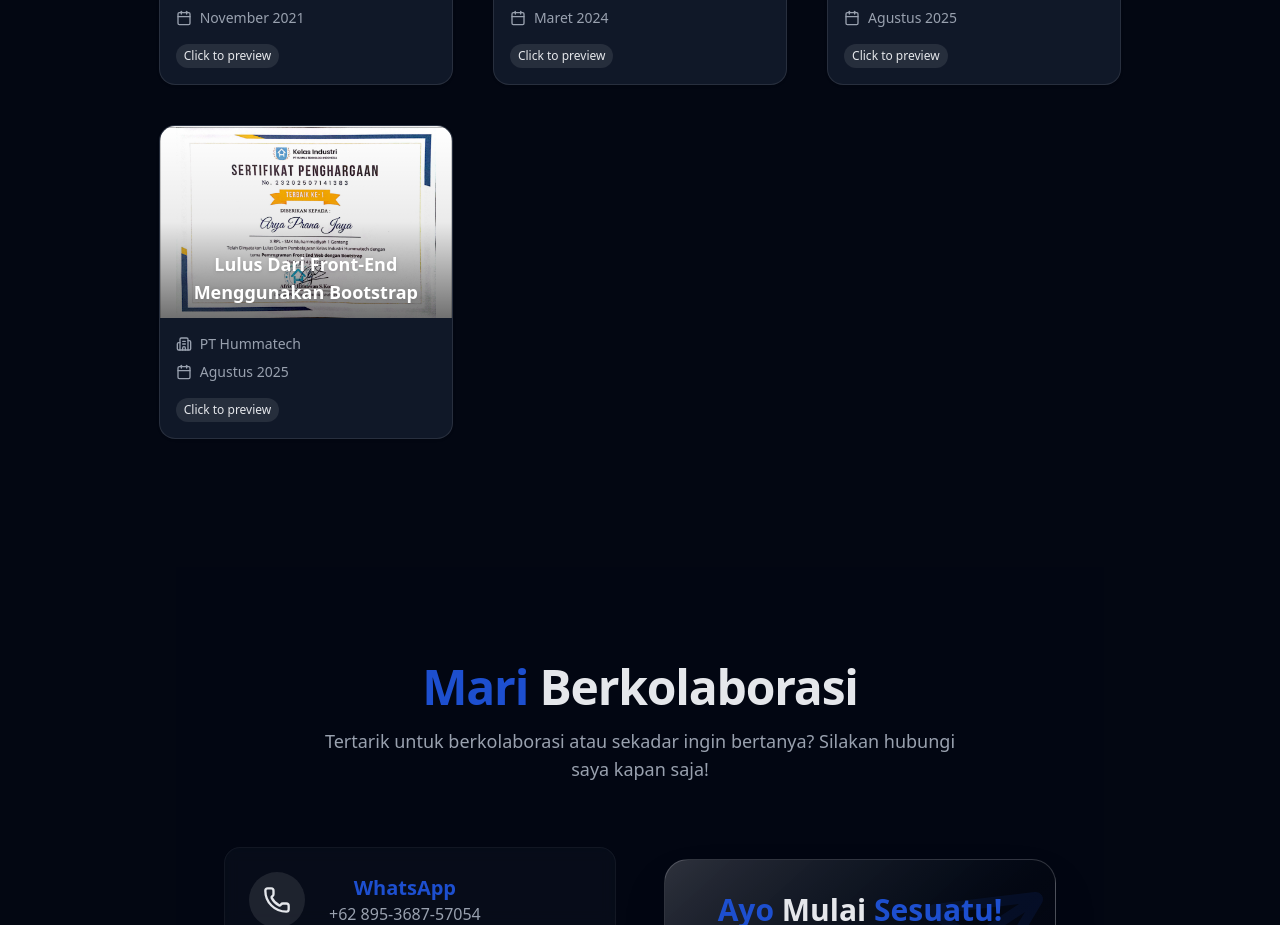
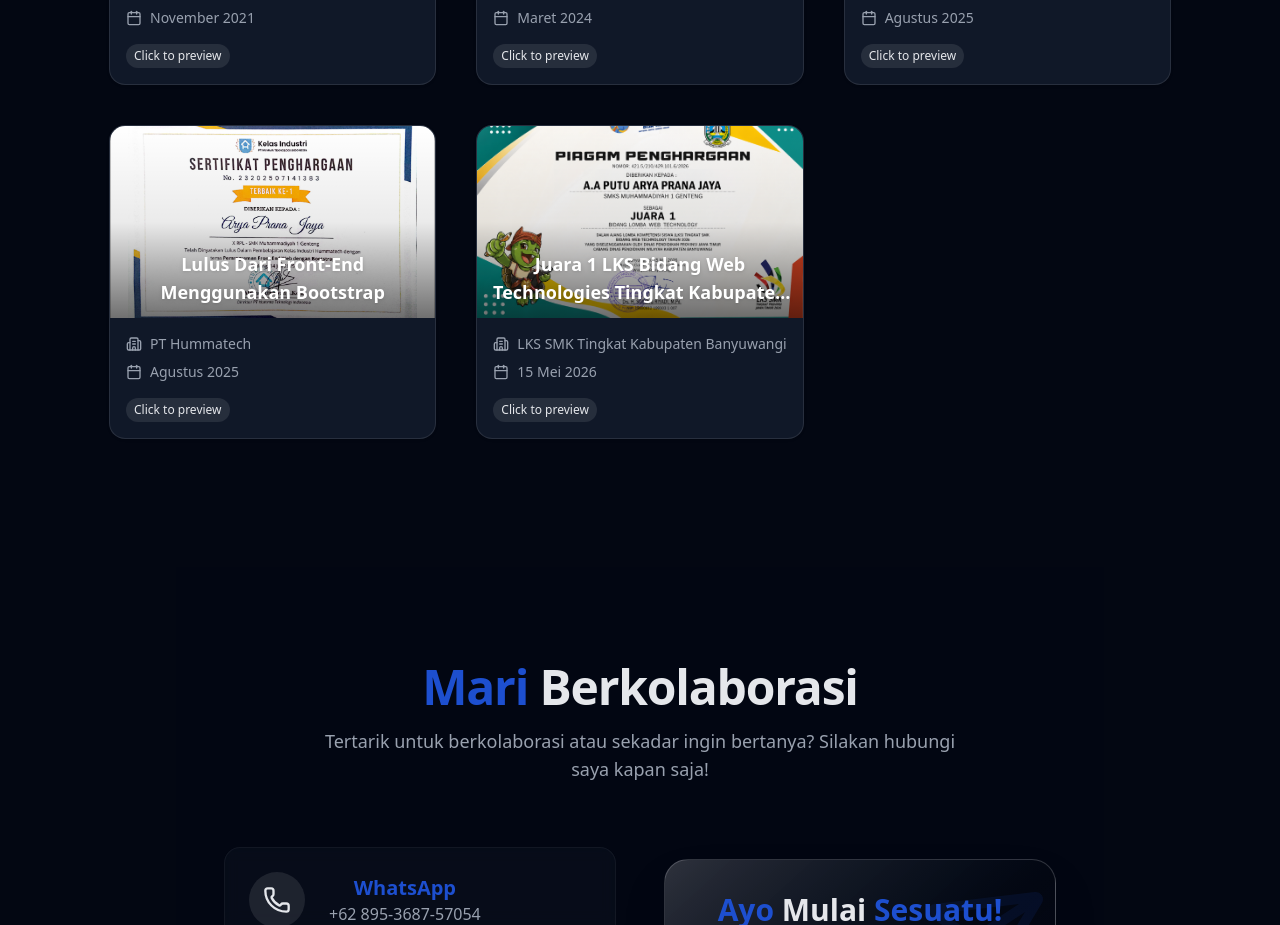
Before and after one commit to AryaaaPPLG/Website-portfolio-react-, a React (Vite) app: page / in a window 1280 px wide. Shown: the part 6680-7605 px from the top of the page. Built offline with nearby package versions, Linux system fonts and the light colour scheme.

Commit message:
menambahkan achievement terbaru

```diff
--- a/src/assets/components/CertificateList.jsx
+++ b/src/assets/components/CertificateList.jsx
@@ -36,6 +36,14 @@ const certificates = [
     file: "/certificate/sertifikat-hummatech.pdf",
     preview: "/images/cert4.png",
   },
+  {
+    id: 5,
+    title: "Juara 1 LKS Bidang Web Technologies Tingkat Kabupaten Banyuwangi",
+    issuer: "LKS SMK Tingkat Kabupaten Banyuwangi",
+    date: "15 Mei 2026",
+    file: "#",
+    preview: "/images/sertifikatLKS.png"
+  }
 ];
 
 export default function CertificateList() {
```
Also changed, not shown: public/images/sertifikatLKS.png (added).
